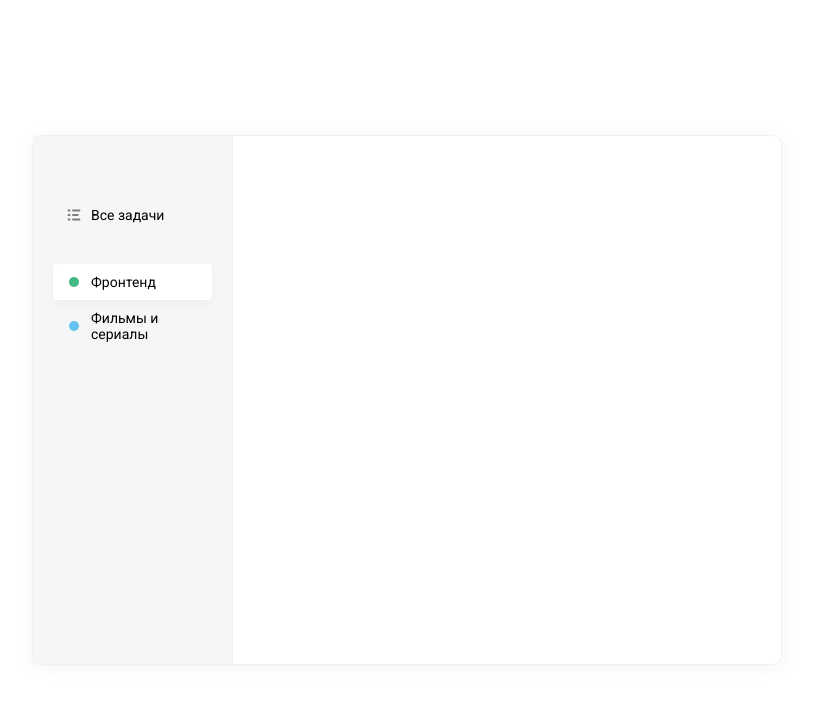
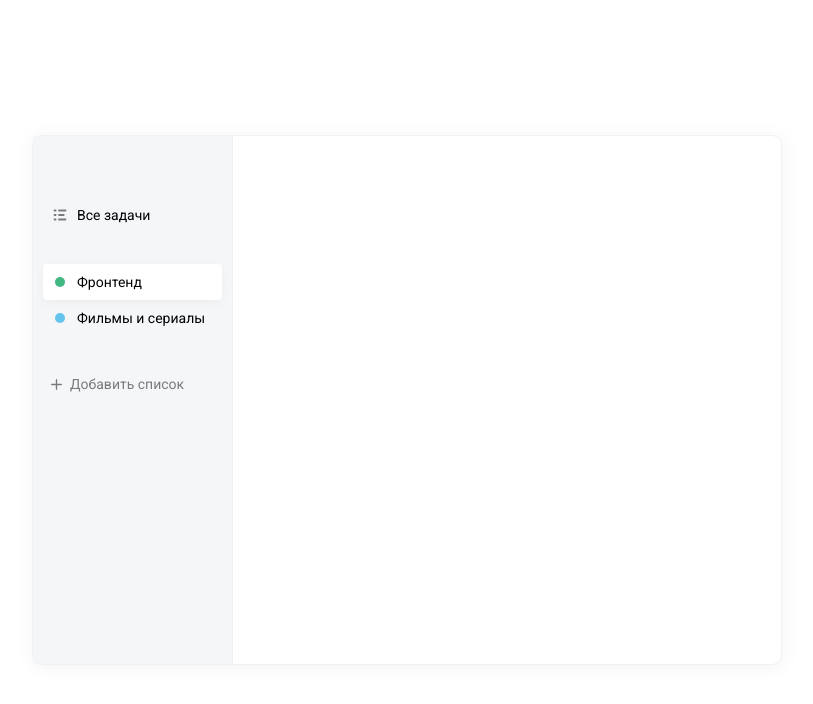
Before and after one commit to ArtyomTimofeev/ToDoList, a React (Create React App) app: page / in a window 1280 px wide. Shown: the top 704 px of the page, without its empty margins (233-1046 px from the left). Built offline with nearby package versions, Linux system fonts and the light colour scheme.

Commit message:
сделал окошко добавления норвого списка

```diff
--- a/package.json
+++ b/package.json
@@ -6,6 +6,7 @@
     "@testing-library/jest-dom": "^5.14.1",
     "@testing-library/react": "^11.2.7",
     "@testing-library/user-event": "^12.8.3",
+    "classnames": "^2.3.1",
     "node-sass": "^6.0.1",
     "react": "^17.0.2",
     "react-dom": "^17.0.2",
--- a/public/index.html
+++ b/public/index.html
@@ -24,7 +24,7 @@
     -->
 
   <link href="https://fonts.googleapis.com/css2?family=Roboto:wght@400;500&display=swap" rel="stylesheet">
-  <title>To-do list</title>
+  <title>To-do List</title>
 </head>
 
 <body>
--- a/src/App.jsx
+++ b/src/App.jsx
@@ -1,5 +1,7 @@
 import './App.scss';
 import List from './components/List/List';
+import React from 'react';
+import AddList from './components/AddList/AddList';
 
 function App() {
   return (
@@ -38,7 +40,9 @@ function App() {
               name: 'Фильмы и сериалы',
             },
           ]}
+          isRemovable
         />
+        <AddList />
       </div>
       <div className="todo__tasks"></div>
     </div>
--- a/src/App.scss
+++ b/src/App.scss
@@ -25,6 +25,6 @@
     width: 200px;
     height: 100%;
     border-right: 1px solid #f1f1f1;
-    padding: 60px 20px;
+    padding: 60px 10px;
   }
 }
--- /dev/null
+++ b/src/components/AddList/AddList.jsx
@@ -0,0 +1,44 @@
+import List from '../List/List';
+import React, { Fragment } from 'react';
+import './AddList.scss';
+
+const AddList = () => {
+  return (
+    <div className="add-list">
+      <List
+        items={[
+          {
+            className: 'list__add-btn',
+            icon: (
+              <svg
+                width="11"
+                height="11"
+                viewBox="0 0 16 16"
+                fill="none"
+                xmlns="http://www.w3.org/2000/svg"
+              >
+                <path
+                  d="M8 1V15"
+                  stroke="black"
+                  strokeWidth="2"
+                  strokeLinecap="round"
+                  strokeLinejoin="round"
+                />
+                <path
+                  d="M1 8H15"
+                  stroke="black"
+                  strokeWidth="2"
+                  strokeLinecap="round"
+                  strokeLinejoin="round"
+                />
+              </svg>
+            ),
+            name: 'Добавить список',
+          },
+        ]}
+      />
+      <div className="add-list__popup"></div>
+    </div>
+  );
+};
+export default AddList;
--- a/src/components/List/List.jsx
+++ b/src/components/List/List.jsx
@@ -1,10 +1,14 @@
 import './List.scss';
+import classNames from 'classnames';
 
 const List = (props) => {
   return (
     <ul className="list">
-      {props.items.map((item) => (
-        <li className={item.active ? 'active' : ''}>
+      {props.items.map((item, index) => (
+        <li
+          key={index}
+          className={classNames(item.className, { active: item.active })}
+        >
           <i>
             {item.icon ? (
               item.icon
--- a/src/components/List/List.scss
+++ b/src/components/List/List.scss
@@ -1,7 +1,15 @@
 .list {
   margin-bottom: 30px;
+  &__add-btn {
+    opacity: 0.5;
+
+    &:hover {
+      opacity: 1;
+    }
+  }
+
   li {
-    padding: 10px 12px;
+    padding: 10px 8px;
     display: flex;
     align-items: center;
     cursor: pointer;
```
Also changed, not shown: src/components/AddList/AddList.scss (added), 1 other file (tests, documents, lock files or other folders).
